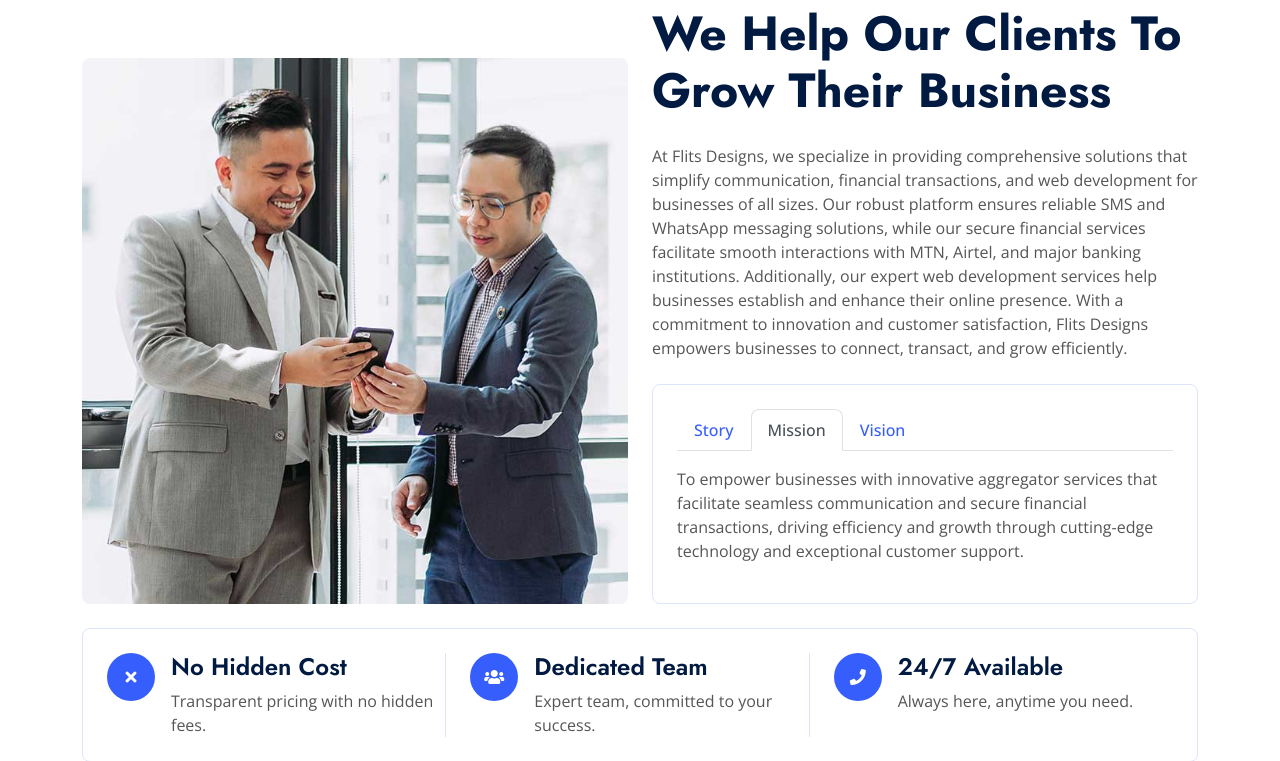
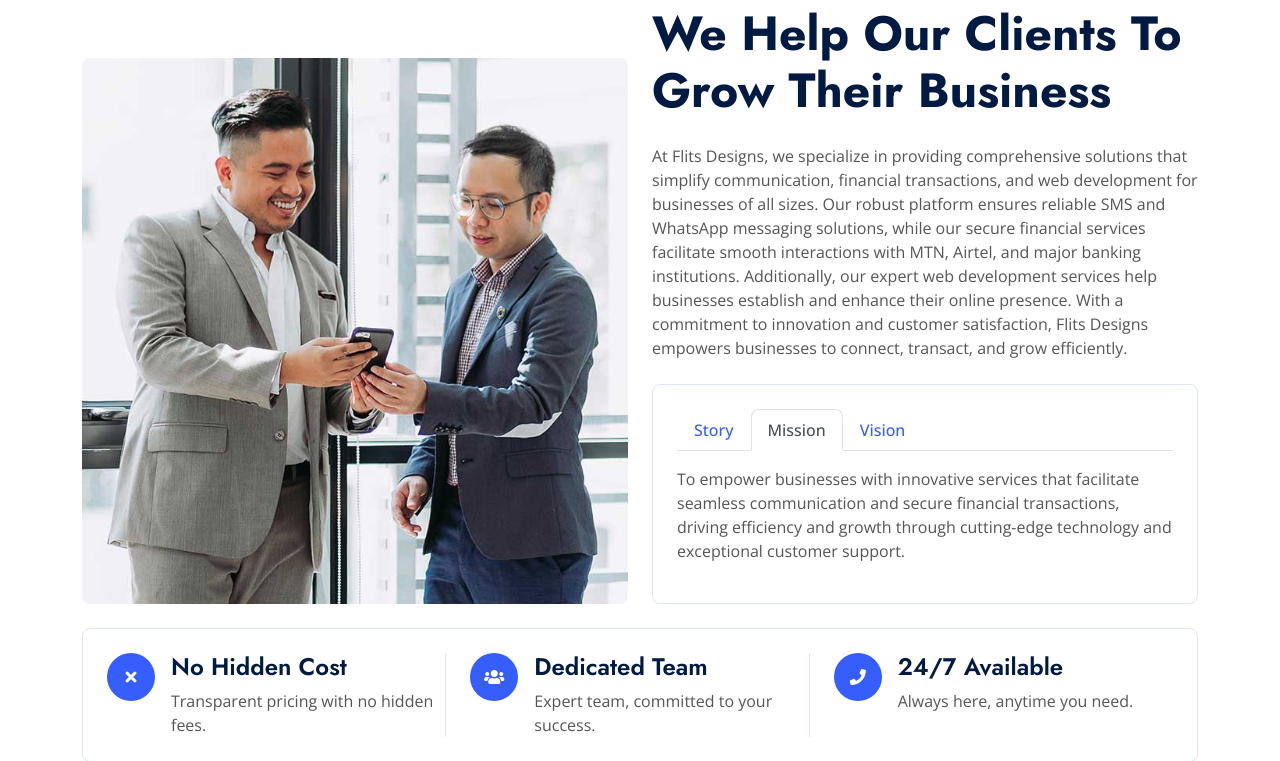
Before and after one commit to Isaacn123/Flitsdesigns, a Flask app: page / in a window 1280 px wide, after a click on "Mission". Shown: the part 861-1622 px from the top of the page. Run offline with Flask 3, Linux system fonts and the light colour scheme; some libraries are stand-ins or nearby versions.

Commit message:
update on about us

```diff
--- a/templates/partials/about.html
+++ b/templates/partials/about.html
@@ -34,7 +34,7 @@
                             </div>
                             <div class="tab-pane fade" id="nav-mission" role="tabpanel"
                                 aria-labelledby="nav-mission-tab">
-                                <p>To empower businesses with innovative aggregator services that facilitate seamless communication and secure financial transactions, driving efficiency and growth through cutting-edge technology and exceptional customer support.</p>
+                                <p>To empower businesses with innovative services that facilitate seamless communication and secure financial transactions, driving efficiency and growth through cutting-edge technology and exceptional customer support.</p>
                             </div>
                             <div class="tab-pane fade" id="nav-vision" role="tabpanel" aria-labelledby="nav-vision-tab">
                                 <p>To be the leading provider of innovative solutions that revolutionize business communication and financial transactions across Africa and beyond,</p>
```
